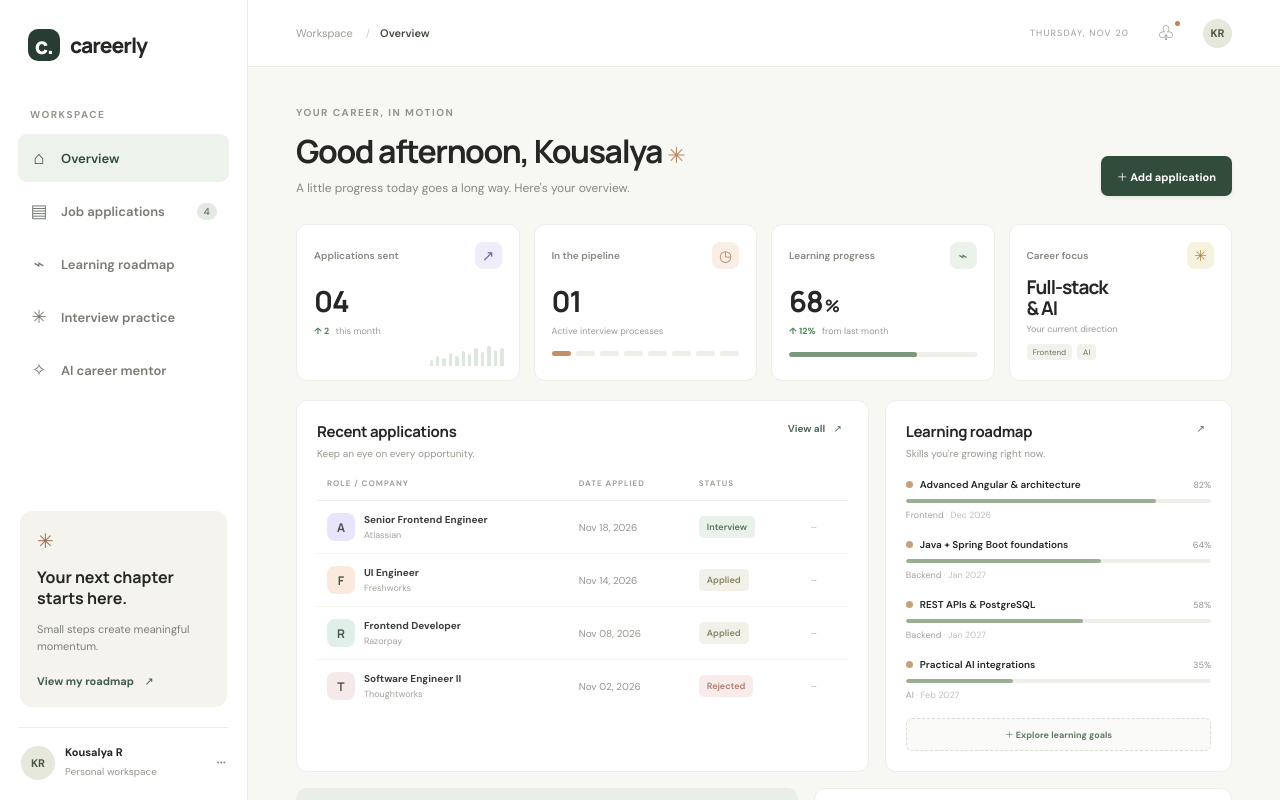
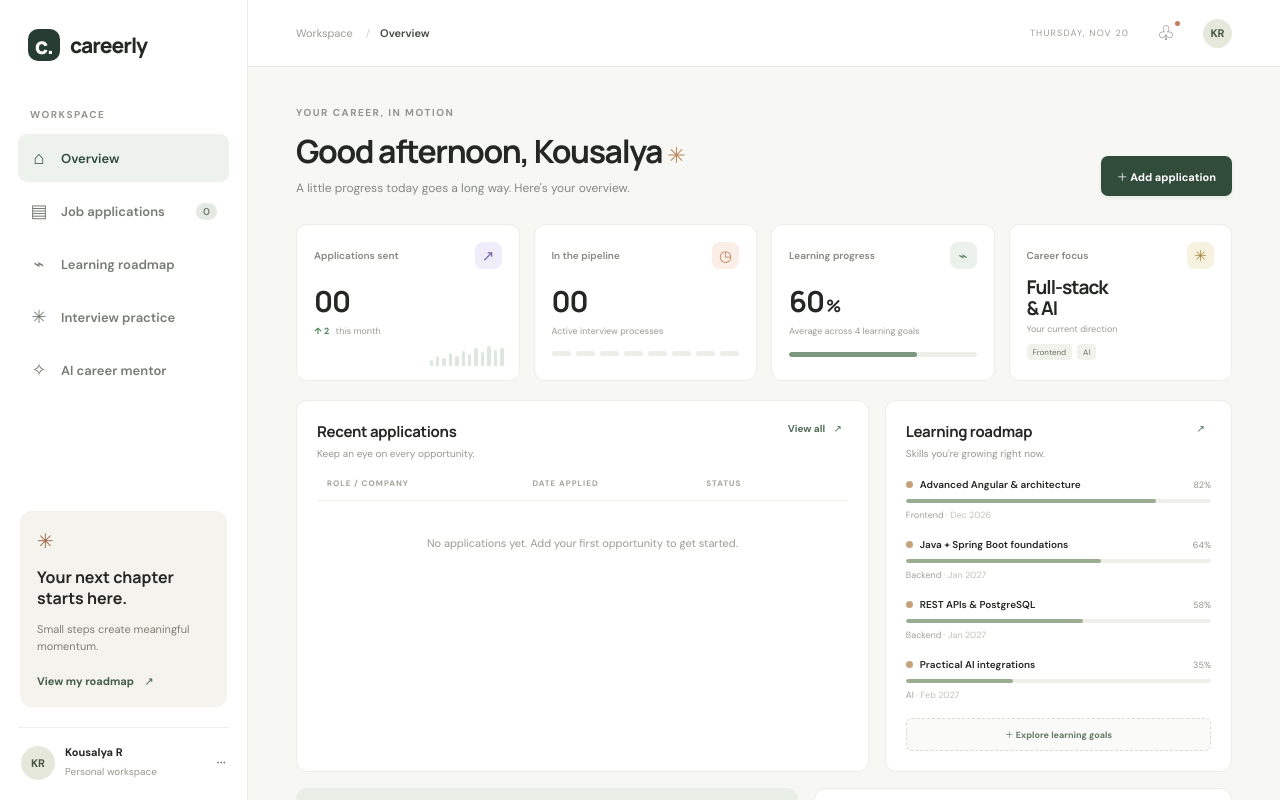
Before and after one commit to r-kousalya/career-mentor-platform, an Angular app in the folder frontend/: page / in a window 1280 px wide. Shown: the top 800 px of the page. Built offline with nearby package versions, Linux system fonts and the light colour scheme.

Commit message:
Improve dashboard metrics and remove sample job records

```diff
--- a/frontend/src/app/app.component.ts
+++ b/frontend/src/app/app.component.ts
@@ -29,7 +29,7 @@ interface Goal { id: number; title: string; category: string; progress: number;
           <div class="stat-grid">
             <article class="stat-card"><div class="stat-top"><span>Applications sent</span><span class="stat-icon lilac">↗</span></div><div class="stat-number">{{jobs.length.toString().padStart(2,'0')}}</div><div class="stat-foot"><span class="trend">↑ 2</span> this month</div><div class="mini-bars"><i *ngFor="let h of [30,48,38,65,48,75,58,88,68,100,78,90]" [style.height.%]="h"></i></div></article>
             <article class="stat-card"><div class="stat-top"><span>In the pipeline</span><span class="stat-icon peach">◷</span></div><div class="stat-number">{{interviewCount.toString().padStart(2,'0')}}</div><div class="stat-foot">Active interview processes</div><div class="pipeline-dots"><i *ngFor="let x of [1,2,3,4,5,6,7,8]" [class.filled]="x<=interviewCount"></i></div></article>
-            <article class="stat-card"><div class="stat-top"><span>Learning progress</span><span class="stat-icon mint">⌁</span></div><div class="stat-number">68<span class="percent">%</span></div><div class="stat-foot"><span class="trend">↑ 12%</span> from last month</div><div class="progress-line"><i></i></div></article>
+            <article class="stat-card"><div class="stat-top"><span>Learning progress</span><span class="stat-icon mint">⌁</span></div><div class="stat-number">{{averageProgress}}<span class="percent">%</span></div><div class="stat-foot">Average across {{goals.length}} learning goals</div><div class="progress-line"><i></i></div></article>
             <article class="stat-card"><div class="stat-top"><span>Career focus</span><span class="stat-icon yellow">✳</span></div><div class="stat-number focus-number">Full-stack<br>& AI</div><div class="stat-foot">Your current direction</div><div class="focus-tags"><span>Frontend</span><span>AI</span></div></article>
           </div>
           <div class="section-grid">
@@ -75,12 +75,7 @@ export class AppComponent {
   newRole=''; newCompany=''; newStatus:JobStatus='Applied';
   navItems=[{id:'overview',label:'Overview',icon:'⌂'},{id:'jobs',label:'Job applications',icon:'▤'},{id:'roadmap',label:'Learning roadmap',icon:'⌁'},{id:'interview',label:'Interview practice',icon:'✳'},{id:'mentor',label:'AI career mentor',icon:'✧'}];
   filters=['All','Applied','Interview','Offer','Rejected'];
-  jobs:Job[]=[
-    {id:1,role:'Senior Frontend Engineer',company:'Atlassian',date:'Nov 18, 2026',status:'Interview',color:'#e8e4fb'},
-    {id:2,role:'UI Engineer',company:'Freshworks',date:'Nov 14, 2026',status:'Applied',color:'#fbe9dd'},
-    {id:3,role:'Frontend Developer',company:'Razorpay',date:'Nov 08, 2026',status:'Applied',color:'#dff0e9'},
-    {id:4,role:'Software Engineer II',company:'Thoughtworks',date:'Nov 02, 2026',status:'Rejected',color:'#f5e9e9'}
-  ];
+  jobs:Job[]=[];
   goals:Goal[]=[
     {id:1,title:'Advanced Angular & architecture',category:'Frontend',progress:82,due:'Dec 2026'},
     {id:2,title:'Java + Spring Boot foundations',category:'Backend',progress:64,due:'Jan 2027'},
@@ -94,6 +89,8 @@ export class AppComponent {
     {type:'CAREER STORY',text:'Why are you moving towards full-stack and AI?',hint:'Connect your frontend experience to the capabilities you are building.',tip:'Describe the product problems you want to solve end-to-end and give concrete examples of the backend and AI skills you are actively developing.'}
   ];
   constructor(){this.load();}
+  get todayLabel(){return new Date().toLocaleDateString('en-IN',{weekday:'long',day:'numeric',month:'short'}).toUpperCase();}
+  get averageProgress(){return this.goals.length?Math.round(this.goals.reduce((sum,g)=>sum+g.progress,0)/this.goals.length):0;}
   get pageTitle(){return this.navItems.find(n=>n.id===this.activeView)?.label??'Overview';}
   get interviewCount(){return this.jobs.filter(j=>j.status==='Interview').length;}
   get filteredJobs(){return this.jobs.filter(j=>(this.jobFilter==='All'||j.status===this.jobFilter)&&(`${j.role} ${j.company}`.toLowerCase().includes(this.searchTerm.toLowerCase())));}
```
